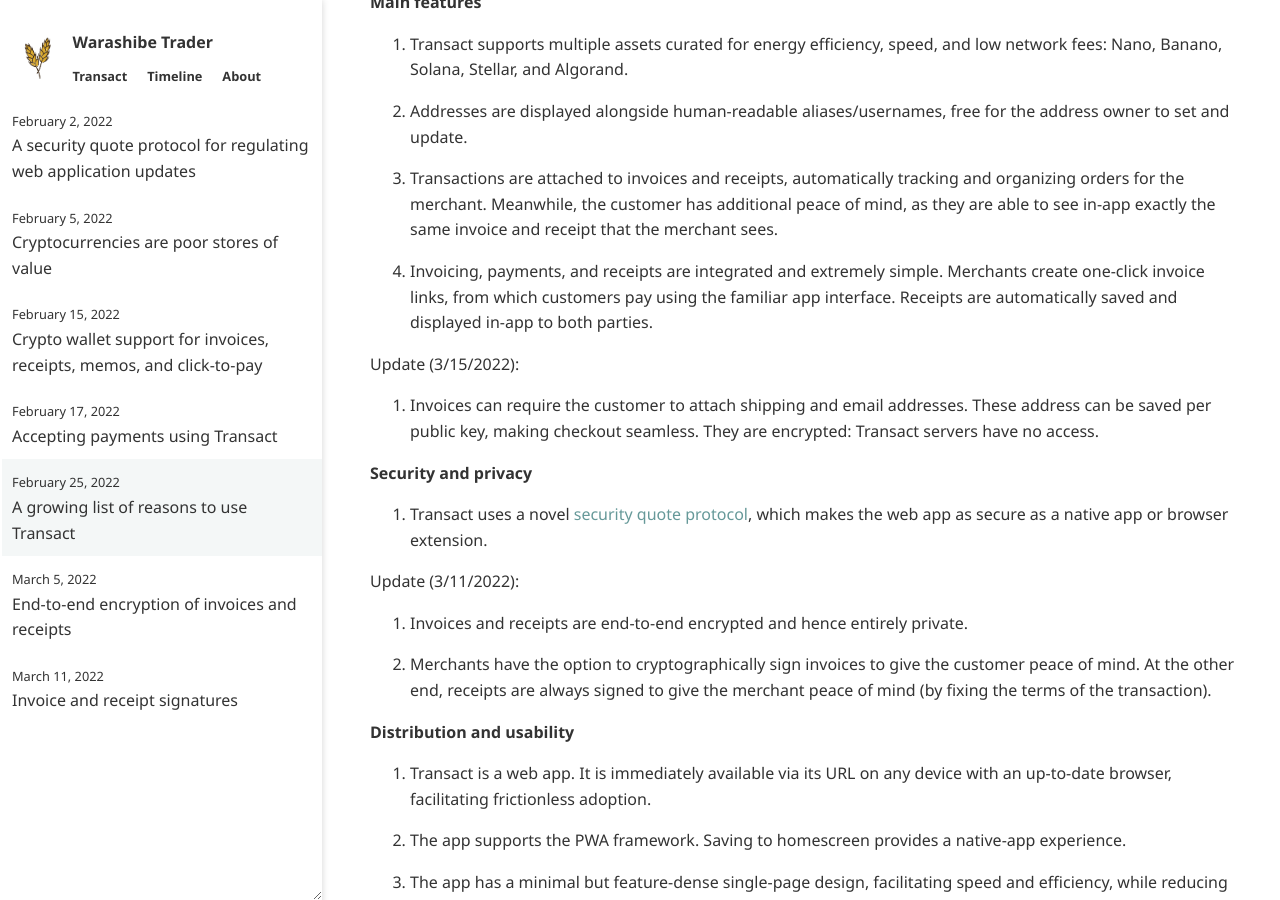
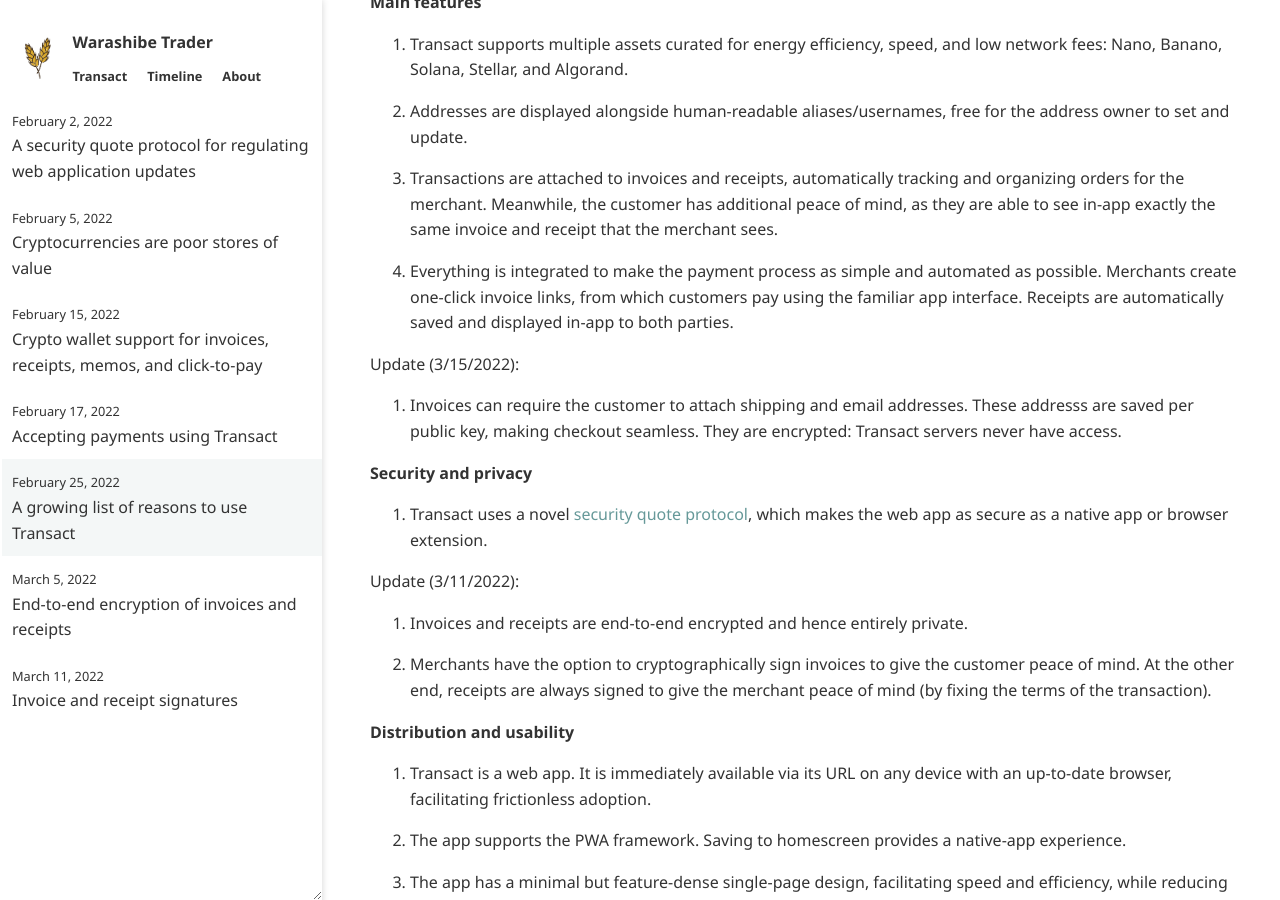
Before and after one commit to warashibetrader/warashibetrader.github.io, a Jekyll site: the page built from _posts/2022-02-25-feature-list.md, in a window 1280 px wide and 900 px high, scrolled down 466 px. Built offline with Jekyll 4.4.1, drawn with Linux system fonts in a browser that asks for light colours.

Commit message:
Update 2022-02-25-feature-list.md

```diff
--- a/_posts/2022-02-25-feature-list.md
+++ b/_posts/2022-02-25-feature-list.md
@@ -26,11 +26,11 @@ Here is an up-to-date list of some of the more interesting features on [Transact
 
 3. Transactions are attached to invoices and receipts, automatically tracking and organizing orders for the merchant. Meanwhile, the customer has additional peace of mind, as they are able to see in-app exactly the same invoice and receipt that the merchant sees.
 
-4. Invoicing, payments, and receipts are integrated and extremely simple. Merchants create one-click invoice links, from which customers pay using the familiar app interface. Receipts are automatically saved and displayed in-app to both parties.
+4. Everything is integrated to make the payment process as simple and automated as possible. Merchants create one-click invoice links, from which customers pay using the familiar app interface. Receipts are automatically saved and displayed in-app to both parties.
 
 Update (3/15/2022):
 
-5. Invoices can require the customer to attach shipping and email addresses. These address can be saved per public key, making checkout seamless. They are encrypted: Transact servers have no access.
+5. Invoices can require the customer to attach shipping and email addresses. These addresss are saved per public key, making checkout seamless. They are encrypted: Transact servers never have access.
 
 #### Security and privacy
 
```
